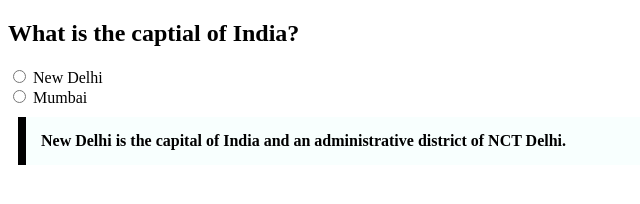
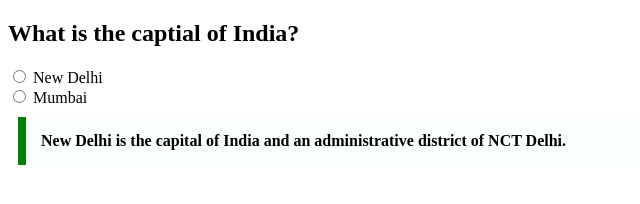
Before and after one commit to acciojob/trivia-Kiruthigadurairaj, a website: page main.html in a window 1280 px wide. Shown: the full height of the page, 0-640 px from the left. Drawn offline with Linux system fonts and the light colour scheme.

Commit message:
created a submission

```diff
--- a/main.html
+++ b/main.html
@@ -8,7 +8,7 @@
 			max-width:600px;
 			margin:10px;
 			padding:15px;
-			border-left:8px solid ;
+			border-left:8px solid green;
 			background-color:#f8fffe;
 			font-weight:bold;
 		}
```
